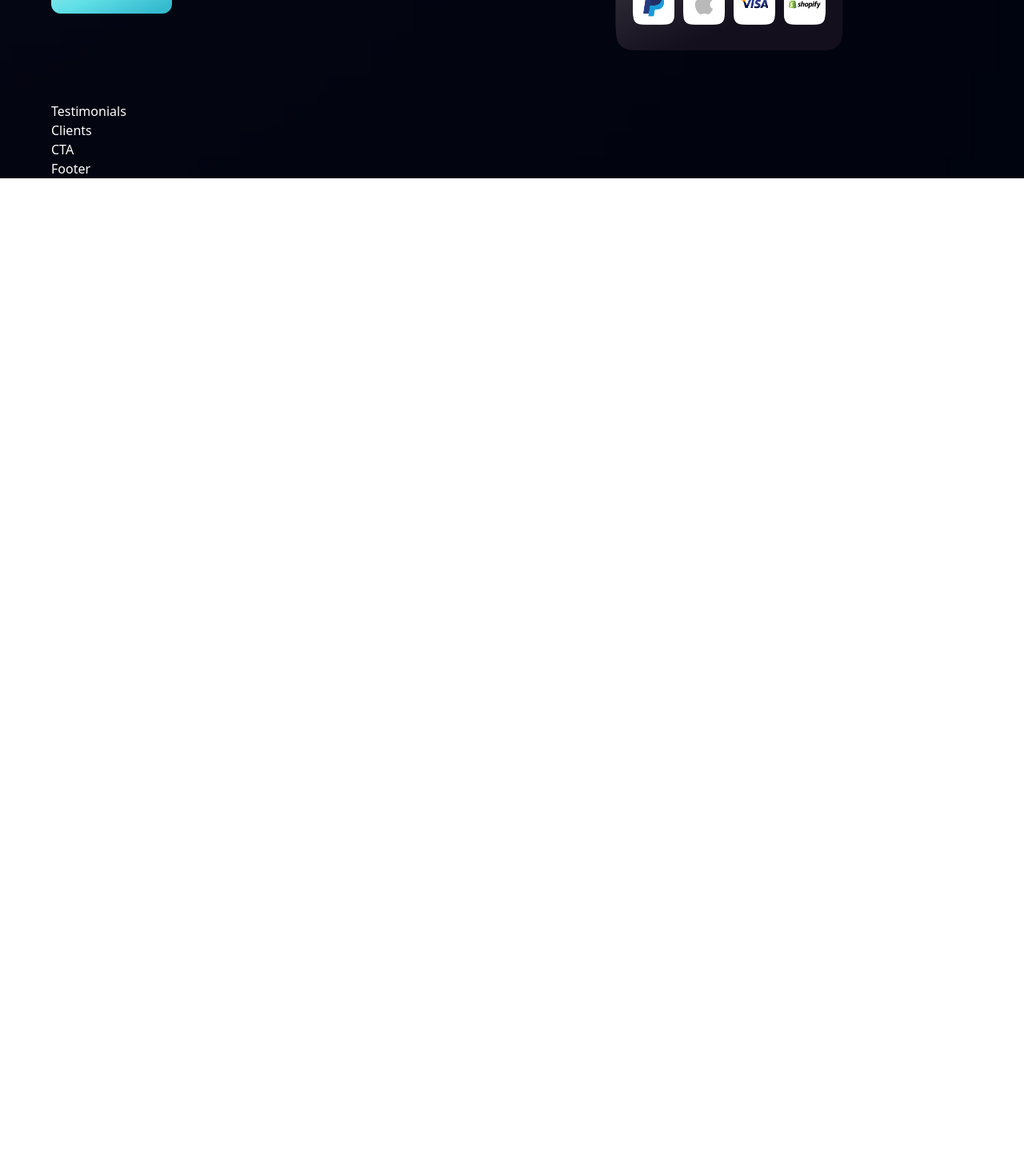
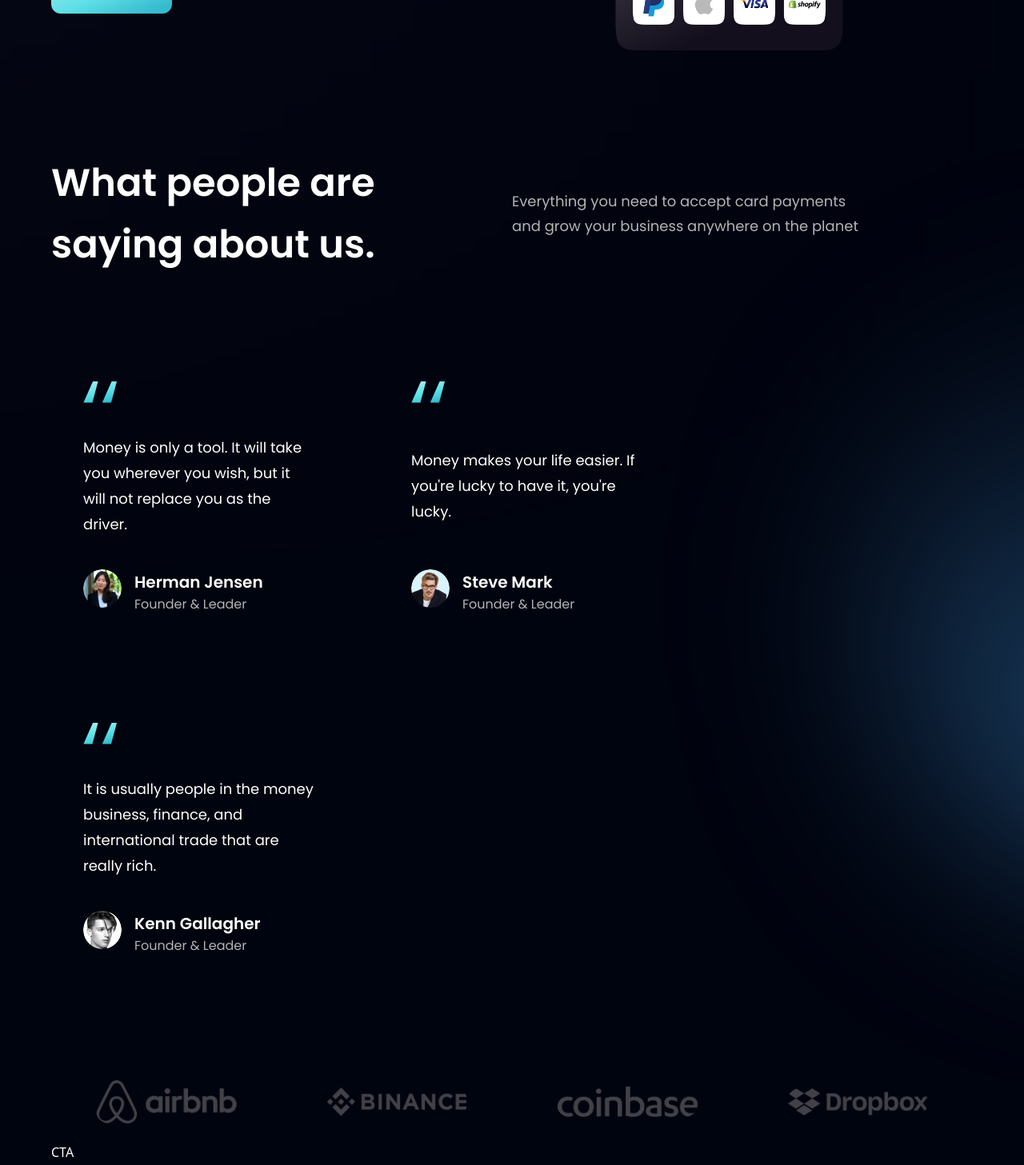
Before and after one commit to JudyTrillz/Hoo-bank-clone, a React (Vite) app: page / in a window 1280 px wide. Shown: the part 2660-4117 px from the top of the page at 80% size. Before the commit the page ends 2883 px from the top, so only its background shows below. Built offline with nearby package versions, Linux system fonts and the light colour scheme.

Commit message:
Finished Testimonials and Clients sections in one go

```diff
--- a/src/components/Clients.jsx
+++ b/src/components/Clients.jsx
@@ -1,8 +1,23 @@
+import { clients } from "../constants";
+import styles from "../style";
+
 const Clients = () => {
   return (
-    <div>
-      <h1>Clients</h1>
-    </div>
+    <section className={`${styles.flexCenter} my-4`}>
+      <div className={`${styles.flexCenter} flex-wrap w-full`}>
+        {clients.map((client) => (
+          <div
+            className={`flex-1 ${styles.flexCenter} sm:min-w-[192px] min-w-[120px] sm:mt-0 mt-5`}
+            key={client.id}>
+            <img
+              src={client.logo}
+              alt='Client'
+              className='sm:w-[192px] w-[100px] object-contain transition duration-500 ease-in-out hover:bg-dimWhite p-2 rounded-3xl'
+            />
+          </div>
+        ))}
+      </div>
+    </section>
   );
 };
 
--- a/src/components/FeedBackCard.jsx
+++ b/src/components/FeedBackCard.jsx
@@ -1,7 +1,34 @@
-const FeedBackCard = () => {
+// import { quotes } from "../assets";
+
+const FeedBackCard = ({ content, name, title, img, quotes }) => {
   return (
-    <div>
-      <h1>FeedBackCard</h1>
+    <div className='flex justify-between flex-col px-10 py-12 rounded-[20px] max-w-[370px] md:mr-10 sm:mr-5 mr-0 my-5 feedback-card '>
+      <img
+        src={quotes}
+        alt='double_quote'
+        className='w-[42px] h-[27px] object-contain'
+      />
+
+      <p className='font-poppins font-normal text-[18px] leading-[32px] my-10'>
+        {content}
+      </p>
+
+      <div className='flex flex-row'>
+        <img
+          src={img}
+          alt='Client pic'
+          className='w-[48px] h-[48px] object-contain rounded-full'
+        />
+
+        <div className='flex flex-col ml-4'>
+          <h4 className='font-poppins font-semibold text-[20px] leading-[32px] '>
+            {name}
+          </h4>
+          <p className='font-poppins font-normal text-[1rem] leading-[24px] text-dimWhite '>
+            {title}
+          </p>
+        </div>
+      </div>
     </div>
   );
 };
--- a/src/components/Testimonials.jsx
+++ b/src/components/Testimonials.jsx
@@ -1,8 +1,36 @@
+import { people01, people02, people03 } from "../assets";
+import { quotes } from "../assets";
+import { feedback } from "../constants";
+import styles from "../style";
+import FeedBackCard from "./FeedBackCard";
+
 const Testimonials = () => {
   return (
-    <div>
-      <h1>Testimonials</h1>
-    </div>
+    <section
+      id='clients'
+      className={`${styles.paddingY} ${styles.flexCenter} flex-col relative`}>
+      {/* Gradient */}
+      <div className='absolute z-0 w-[60%] h-[60%] -right-[50%] rounded-full blue__gradient' />
+
+      <div className='w-full flex justify-between items-center md:flex-row flex-col sm:mb-16 mb-6 relative z-[1]'>
+        <h2 className={`${styles.heading2}`}>
+          What people are <br className='sm:block hidden' /> saying about us.
+        </h2>
+
+        <div className='w-full md:mt-0 mt-6'>
+          <p className={`${styles.paragraph} text-left max-w-[450px]`}>
+            Everything you need to accept card payments and grow your business
+            anywhere on the planet
+          </p>
+        </div>
+      </div>
+
+      <div className='flex flex-wrap sm:justify-start justify-center w-full feedBack-container relative z-[1]'>
+        {feedback.map((card) => (
+          <FeedBackCard key={card.id} {...card} quotes={quotes} />
+        ))}
+      </div>
+    </section>
   );
 };
 
--- a/src/index.css
+++ b/src/index.css
@@ -149,6 +149,7 @@
 .blue__gradient {
   background: linear-gradient(180deg, rgba(188, 165, 255, 0) 0%, #214d76 100%);
   filter: blur(123px);
+  -webkit-filter: blur(123px);
 }
 
 .pink__gradient {
```
